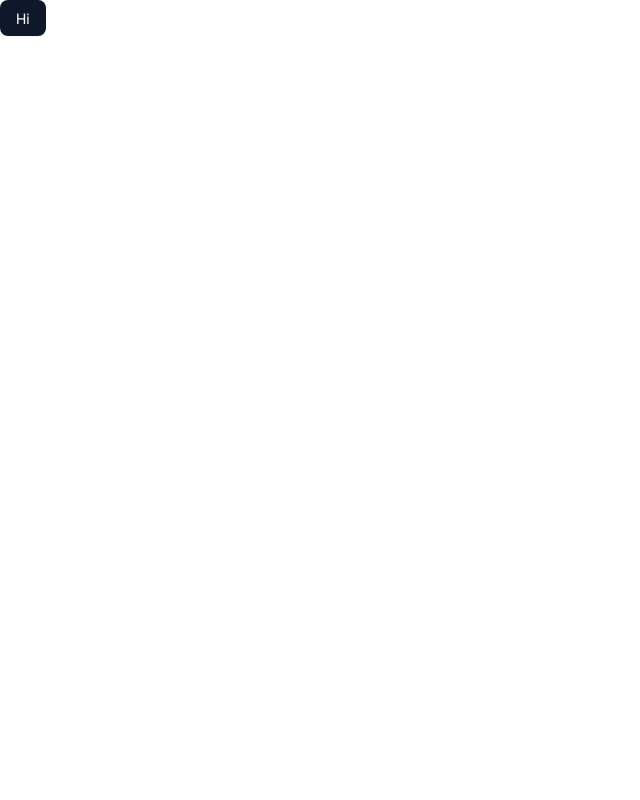
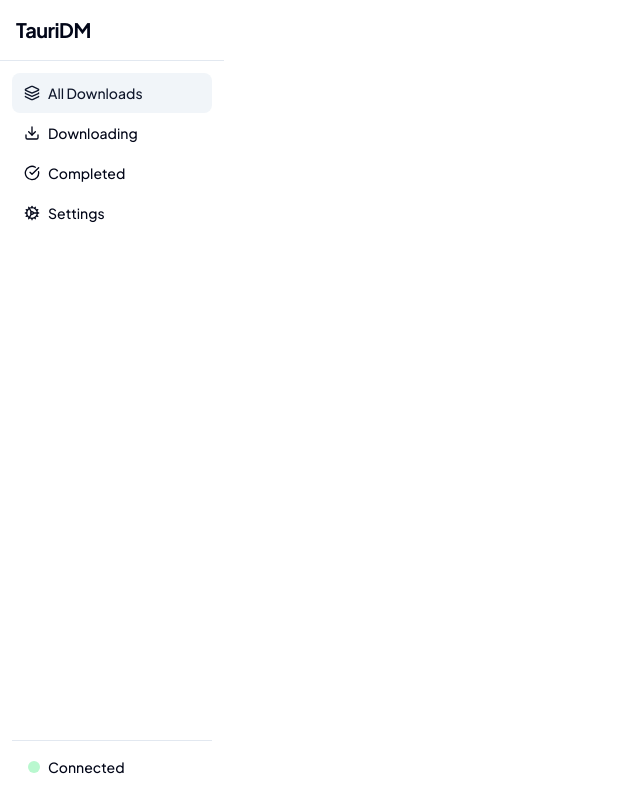
Before and after one commit to FForFachriza/tauridm, a SvelteKit app: page / in a window 1280 px wide. Shown: the whole page, without its empty margins (0-640 px from the left). Built offline with nearby package versions, Linux system fonts and the light colour scheme.

Commit message:
feat (fe): sidebar

```diff
--- /dev/null
+++ b/src/lib/Sidebar.svelte
@@ -0,0 +1,45 @@
+<script lang="ts">
+	import type { Snippet } from 'svelte';
+	import { Button } from './components/ui/button';
+	import { sidebarItems } from './sidebar-items';
+	import { page } from '$app/state';
+	import { cn } from './utils';
+
+	interface Props {
+		children: Snippet;
+	}
+
+	let { children }: Props = $props();
+
+	console.log(page.url.pathname);
+</script>
+
+<aside class="w-56">
+	<div class="p-4 border-b">
+		<h1 class="text-xl font-bold text-foreground tracking-tight">TauriDM</h1>
+	</div>
+	<div class="flex flex-1 flex-col justify-between min-h-[calc(100vh-64px)] gap-y-1 p-3">
+		<div>
+			{#each sidebarItems as item (item.href)}
+				<Button
+					href={item.href}
+					variant="ghost"
+					class={cn(
+						'flex flex-row justify-start w-full py-5 items-center',
+						page.url.pathname === item.href && 'bg-accent text-accent-foreground dark:bg-accent/50'
+					)}
+				>
+					<item.icon />
+					<p>{item.label}</p>
+				</Button>
+			{/each}
+		</div>
+		<div class="flex flex-row pt-2 border-t items-center">
+			<Button variant="ghost" class="flex flex-row justify-start w-full  items-center">
+				<div class="size-3 bg-green-200 rounded-full"></div>
+				<p>Connected</p>
+			</Button>
+		</div>
+	</div>
+	<!-- {@render children()} -->
+</aside>
--- /dev/null
+++ b/src/lib/sidebar-items.ts
@@ -0,0 +1,24 @@
+import { CircleCheckBig, Cog, Download, Layers } from '@lucide/svelte';
+
+export const sidebarItems = [
+	{
+		href: '/',
+		label: 'All Downloads',
+		icon: Layers
+	},
+	{
+		href: '/downloads/downloading',
+		label: 'Downloading',
+		icon: Download
+	},
+	{
+		href: '/downloads/completed',
+		label: 'Completed',
+		icon: CircleCheckBig
+	},
+	{
+		href: '/settings',
+		label: 'Settings',
+		icon: Cog
+	}
+];
--- a/src/routes/+layout.svelte
+++ b/src/routes/+layout.svelte
@@ -1,7 +1,12 @@
 <script lang="ts">
+	import Sidebar from '$lib/Sidebar.svelte';
 	import './layout.css';
 
 	let { children } = $props();
 </script>
 
-{@render children()}
+<main class="antialiased font-sans">
+	<Sidebar>
+		{@render children()}
+	</Sidebar>
+</main>
```
